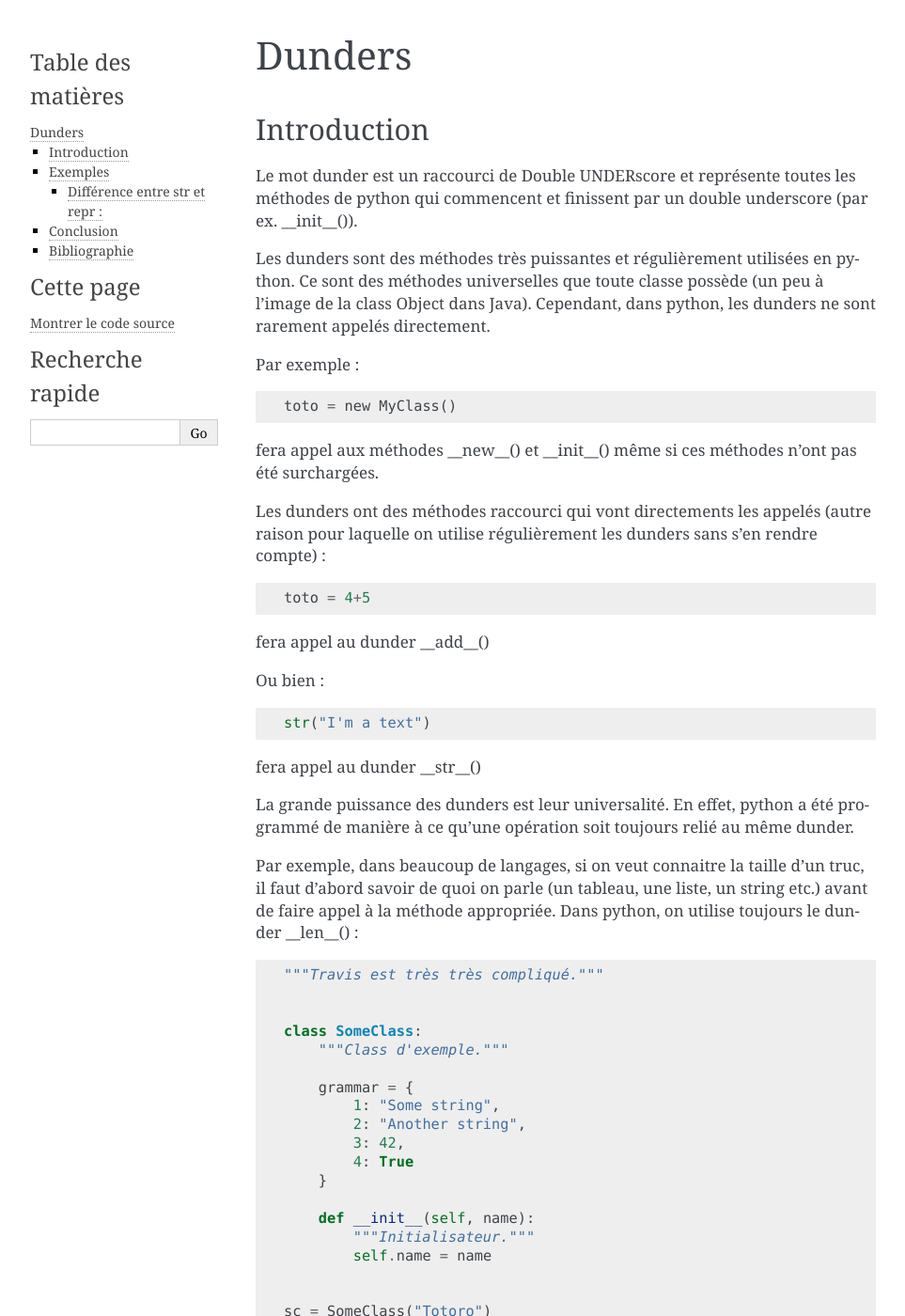
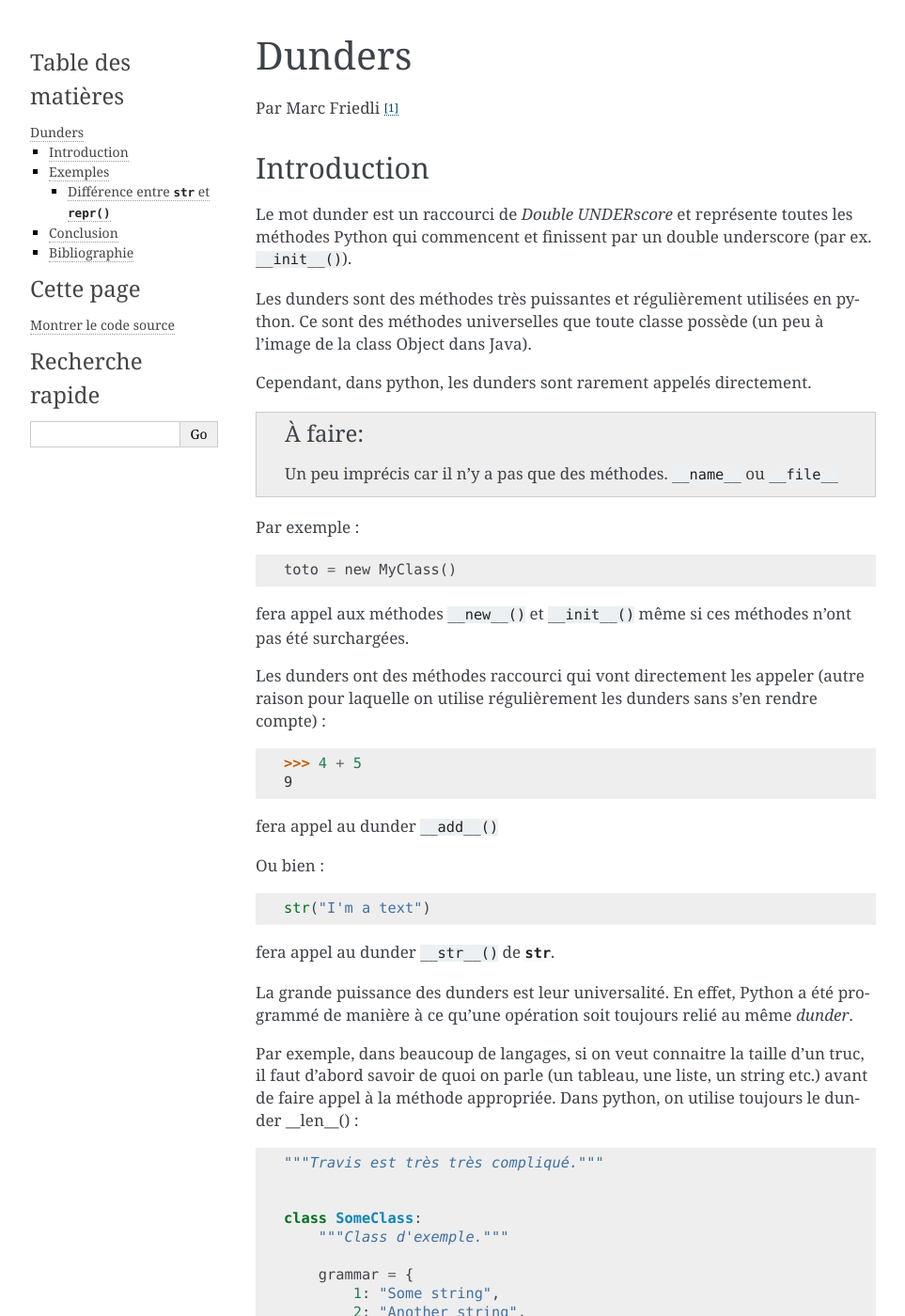
Before and after one commit to HE-Arc/livre-python, a Sphinx documentation site: the page built from source/dunders/index.rst, in a window 1280 px wide and 1400 px high. Shown: the whole window at 94% size, without its empty margins (148-1111 px from the left). Built offline with Sphinx 7.4.7, drawn with Linux system fonts in a browser that asks for light colours; some of the changed text lies outside the part shown.

Commit message:
dunders: correctifs/remarques
cc @TheGreatMoisi

Signed-off-by: Yoan Blanc <yoan@dosimple.ch>

```diff
--- a/source/dunders/index.rst
+++ b/source/dunders/index.rst
@@ -1,34 +1,46 @@
-.. _dunder-tutorial:
+.. _dunders-tutorial:
 
 =======
 Dunders
 =======
 
+Par Marc Friedli [#mf]_
+
 Introduction
 ============
 
-Le mot dunder est un raccourci de Double UNDERscore et représente toutes les méthodes de python qui commencent et finissent par un double underscore (par ex. __init__()).
+Le mot dunder est un raccourci de *Double UNDERscore* et représente toutes les méthodes Python qui commencent et finissent par un double underscore (par ex. ``__init__()``).
 
 Les dunders sont des méthodes très puissantes et régulièrement utilisées en python. Ce sont des méthodes universelles que toute classe possède (un peu à l'image de la class Object dans Java).
-Cependant, dans python, les dunders ne sont rarement appelés directement.
+
+.. Quel lien entre Object de Java et les dunders?
+
+Cependant, dans python, les dunders sont rarement appelés directement.
+
+.. todo:: Un peu imprécis car il n'y a pas que des méthodes. ``__name__`` ou ``__file__``
 
 Par exemple :
 
 .. code-block:: python3
 
-      toto = new MyClass()
+    toto = new MyClass()
 
 
-fera appel aux méthodes __new__() et __init__() même si ces méthodes n'ont pas été surchargées.
+fera appel aux méthodes ``__new__()`` et ``__init__()`` même si ces méthodes n'ont pas été surchargées.
 
-Les dunders ont des méthodes raccourci qui vont directements les appelés (autre raison pour laquelle on utilise régulièrement les dunders sans s'en rendre compte) :
+.. c'est un peu la base de la programmation orienté objet...
 
-.. code-block:: python3
+Les dunders ont des méthodes raccourci qui vont directement les appeler (autre raison pour laquelle on utilise régulièrement les dunders sans s'en rendre compte) :
 
-      toto = 4+5
+.. code-block:: pycon
+
+    >>> 4 + 5
+    9
 
 
-fera appel au dunder __add__()
+fera appel au dunder ``__add__()``
+
+.. de quelle classe? puisque c'est une méthode.
 
 Ou bien :
 
@@ -37,15 +49,20 @@ Ou bien :
     str("I'm a text")
 
 
-fera appel au dunder __str__()
+fera appel au dunder ``__str__()`` de :py:class:`str`.
 
-La grande puissance des dunders est leur universalité. En effet, python a été programmé de manière à ce qu'une opération soit toujours relié au même dunder.
+.. obtenir la chaine de caractère d'une chaine de caractère, n'est pas le meilleur exemple.
+
+La grande puissance des dunders est leur universalité. En effet, Python a été programmé de manière à ce qu'une opération soit toujours relié au même *dunder*.
 
 Par exemple, dans beaucoup de langages, si on veut connaitre la taille d'un truc, il faut d'abord savoir de quoi on parle (un tableau, une liste, un string etc.) avant de faire appel à la méthode appropriée. Dans python, on utilise toujours le dunder __len__() :
 
 
 .. literalinclude:: someclass.py
 
+.. todo:: Cet exemple n'est pas représentatif de l'usage de ``len``.
+
+Voir: `Python and the Principle of Least Astonishment <http://lucumr.pocoo.org/2011/7/9/python-and-pola/>`_
 
 Une autre grande utilisation des dunders consiste à les surcharger de manière à les personalisé.
 
@@ -53,37 +70,41 @@ De plus, par convention, on déclare une méthode privée comme étant un dunder
 
 .. code-block:: python3
 
-      def __myPrivateMethod__(self, other):
-          return none;
+    def __myPrivateMethod__(self, other):
+        return none;
+
+.. todo:: Ceci est faux! On n'invente pas de *dunders* personnels, jamais.
+
+   :pep:`8`
 
 
 Exemples
 ========
 
 
-.. literalinclude:: someclass.py
-
-
 .. literalinclude:: main.py
 
 
-Différence entre str et repr :
-------------------------------
+Différence entre :py:class:`str` et :py:func:`repr`
+---------------------------------------------------
 
 Les deux servent à afficher l'objets mais pas de la même manière :
-  str se veut d'être lisible, il donne les informations qu'un utilisateur veut savoir et non le programme. Elle est ambigu et permet donc facilement le cast.
 
-  repr se veut au contraire non ambigu. Il doit représenter l'objet tel qu'il est réellement.
+:str: se veut d'être lisible, il donne les informations qu'un utilisateur veut savoir et non le programme. Elle est ambigu et permet donc facilement le cast.
 
-De base, quand on chercher à afficher unn objet, à moins que la méthode str soit redéfinie, c'est la méhtode repr qui sera appelée.
+:repr: se veut au contraire non ambigu. Il doit représenter l'objet tel qu'il est réellement.
+
+De base, quand on chercher à afficher un objet, à moins que la méthode ``__str__()`` soit redéfinie, c'est la méthode repr qui sera appelée.
 
 .. code-block:: python3
 
-        print(str(3)==str("3")) # return True car str est ambigu
-        print(repr(3)==repr("3")) # return False car non-ambigu (Int != String)
+    print(str(3)==str("3")) # return True car str est ambigu
+    print(repr(3)==repr("3")) # return False car non-ambigu (Int != String)
+
+.. ça vous parait clair?
 
 
-Idéalement, il faudrait toujours redéfinir la méthode repr et redefinir str uniquement si on a besoin de la ambiguïté.
+Idéalement, il faudrait toujours redéfinir la méthode ``__repr__()`` et redéfinir ``__str__()`` uniquement si on a besoin de l'ambiguïté.
 
 Conclusion
 ==========
--- a/source/index.rst
+++ b/source/index.rst
@@ -10,7 +10,6 @@ Table des matières
 .. toctree::
    :maxdepth: 1
 
-   dunders/index.rst
    super/index.rst
    abc/index.rst
    collections/index.rst
--- a/source/introduction.rst
+++ b/source/introduction.rst
@@ -20,11 +20,11 @@ Bases
    :maxdepth: 1
 
    builtins/index
+   dunders/index
    enum/index
    time/index
    fstrings/index
 
-* :ref:`dunder-tutorial`
 * :ref:`collections-tutorial`
 * :ref:`io-tutorial`
 * :ref:`itertools-tutorial` ★
```
Also changed, not shown: other parts of source/dunders/index.rst (+4 -4 lines).
